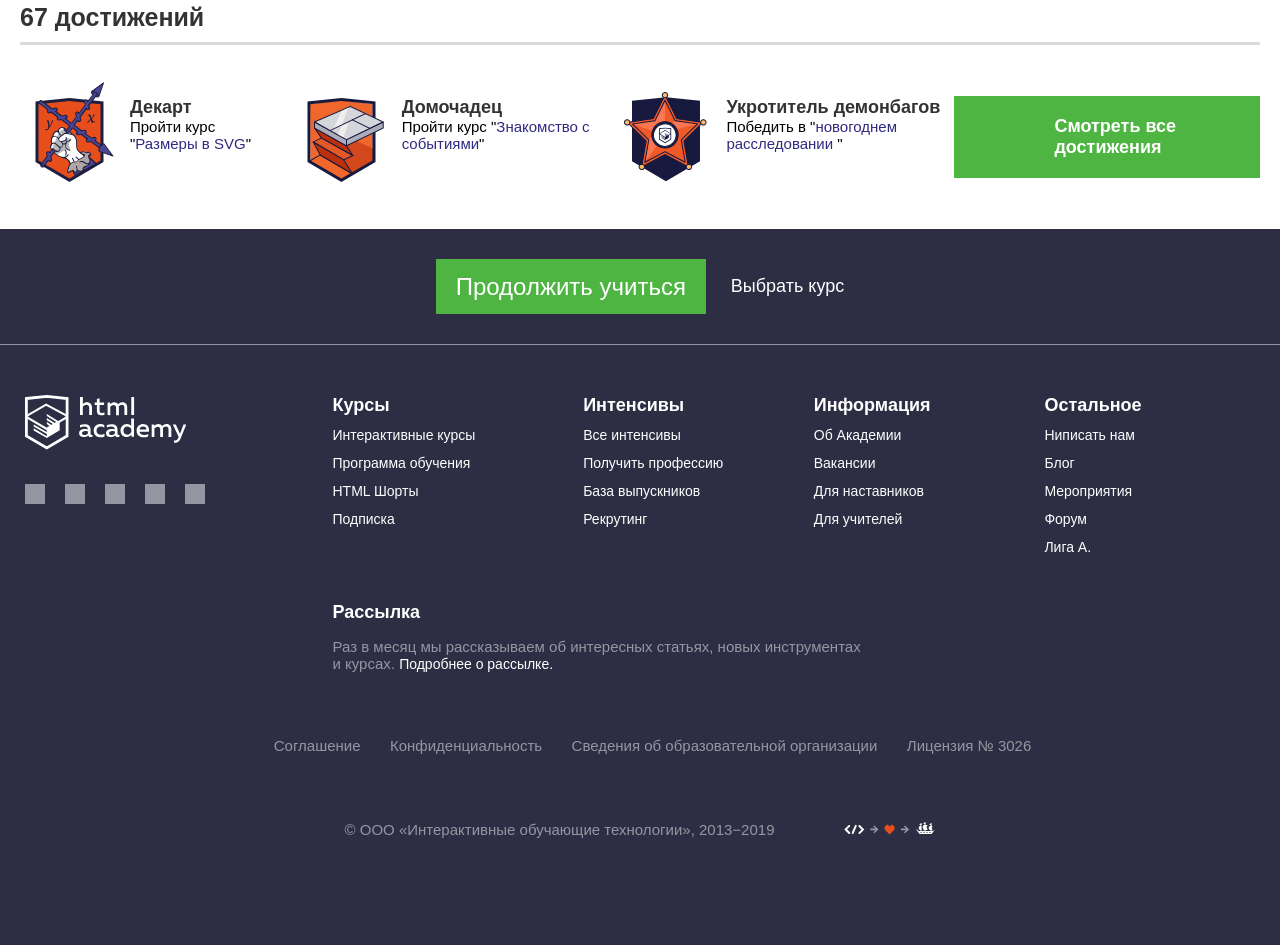
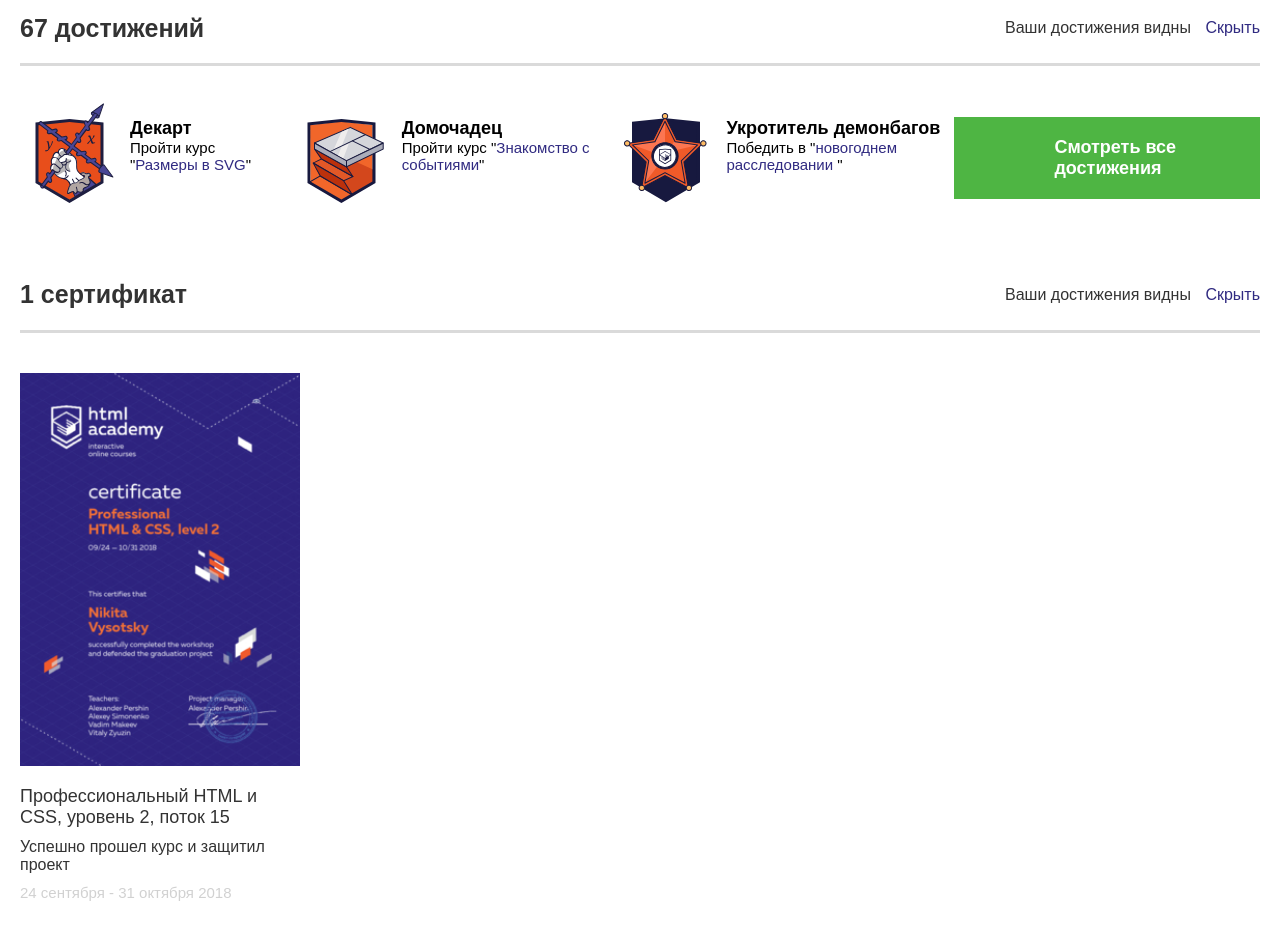
Before and after one commit to NiVyAl/academy, a website: page source/profile.html in a window 1280 px wide. Shown: the part 695-1640 px from the top of the page. Before the commit the page ends 1578 px from the top, so only its background shows below. Drawn offline with nearby package versions, Linux system fonts and the light colour scheme; files that its build step writes are made by us from their sources.

Commit message:
certificate, подправил заголовок секций

```diff
--- /dev/null
+++ b/source/less/certificate.less
@@ -0,0 +1,54 @@
+.certificate {
+  padding-bottom: 70px;
+}
+
+.certificate__text-container {
+  color: black;
+  display: block;
+  width: 30%;
+  max-width: 280px;
+  padding-top: 20px;
+}
+
+.certificate__img {
+  display: block;
+  width: 100%;
+}
+
+.certificate__text-container:hover {
+  color: @blue;
+}
+
+.certificate__date {
+  color: #d1d1d1;
+  font-size: 15px;
+  margin-top: 10px;
+}
+
+.certificate__text-container:hover .certificate__date {
+  text-decoration: none;
+}
+
+.certificate__title {
+  font-size: 18px;
+  color: @text-gray;
+  font-weight: normal;
+}
+
+.certificate__text {
+  color: @text-gray;
+  font-size: 16px;
+  margin: 0;
+  margin-top: 10px;
+}
+
+.certificate__description {
+  display: none;
+}
+
+@media (min-width: @desktop) {
+  .certificate__description {
+    display: block;
+    margin-top: 20px;
+  }
+}
--- a/source/less/destination.less
+++ b/source/less/destination.less
@@ -1,10 +1,5 @@
 .destination {
   padding-bottom: 30px;
-}
-
-.destination__title {
-  border-bottom: 3px solid #dadada;
-  padding-bottom: 10px;
 }
 
 .destination__list {
--- a/source/less/section-title.less
+++ b/source/less/section-title.less
@@ -1,4 +1,33 @@
-.section__title {
+.section-title {
   font-size: 25px;
   color: @text-gray;
 }
+
+
+.section-title--profile {
+  border-bottom: 3px solid #dadada;
+  padding-bottom: 10px;
+}
+
+.section-title__progress {
+  display: none;
+  font-size: 16px;
+  color: @text-gray;
+  font-weight: normal;
+}
+
+.section-title__link {
+  margin-left: 10px;
+}
+
+@media (min-width: @desktop) {
+  .section-title__progress {
+    display: block;
+  }
+
+  .section-title {
+    display: flex;
+    align-items: center;
+    justify-content: space-between;
+  }
+}
--- a/source/less/style.less
+++ b/source/less/style.less
@@ -28,3 +28,4 @@
 @import "offer.less";
 @import "user-stats.less";
 @import "destination.less";
+@import "certificate.less";
--- a/source/profile.html
+++ b/source/profile.html
@@ -1,7 +1,7 @@
 <!DOCTYPE html>
 <html>
   <head>
-    <title class="username"></title>
+    <title>Профиль</title>
     <link href="style.css" rel="stylesheet">
     <meta charset="utf-8">
     <meta name="viewport" content="width=device-width,initial-scale=1">
@@ -175,7 +175,10 @@
         </ul>
 
         <div class="destination">
-          <h2 class="destination__title section__title">67 достижений</h2>
+          <h2 class="section-title section-title--profile">
+            67 достижений
+            <p class="section-title__progress">Ваши достижения видны <a href="#" class="section-title__link link">Скрыть</a></p>
+          </h2>
           <div class="destination__container">
             <ul class="destination__list">
               <li class="destination__item">
@@ -207,6 +210,21 @@
             </ul>
             <button class="green-button destination__button">Смотреть все достижения</button>
           </div>
+        </div>
+
+        <div class="certificate">
+          <h2 class="section-title section-title--profile">
+            1 сертификат
+            <p class="section-title__progress">Ваши достижения видны <a href="#" class="section-title__link link">Скрыть</a></p>
+          </h2>
+          <a href="#" class="certificate__text-container link">
+            <img class="certificate__img" src="img/certificate.jpg">
+            <div class="certificate__description">
+              <strong class="certificate__title">Профессиональный HTML и CSS, уровень 2, поток 15</strong>
+              <p class="certificate__text">Успешно прошел курс и защитил проект</p>
+              <p class="certificate__date">24 сентября - 31 октября 2018</p>
+            </div>
+          </a>
         </div>
       </div>
     </div>
```
Also changed, not shown: source/img/certificate.jpg (added).
